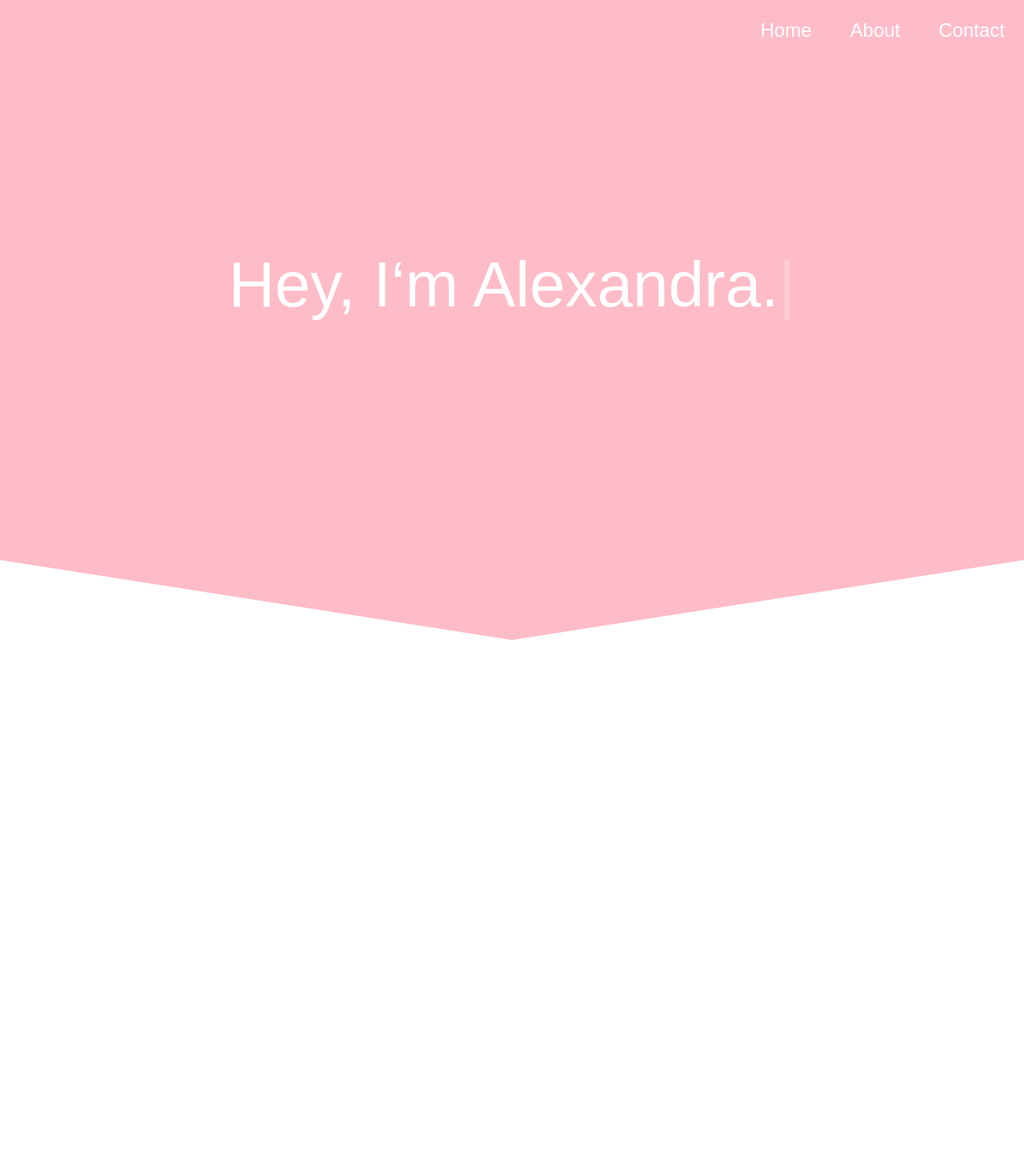
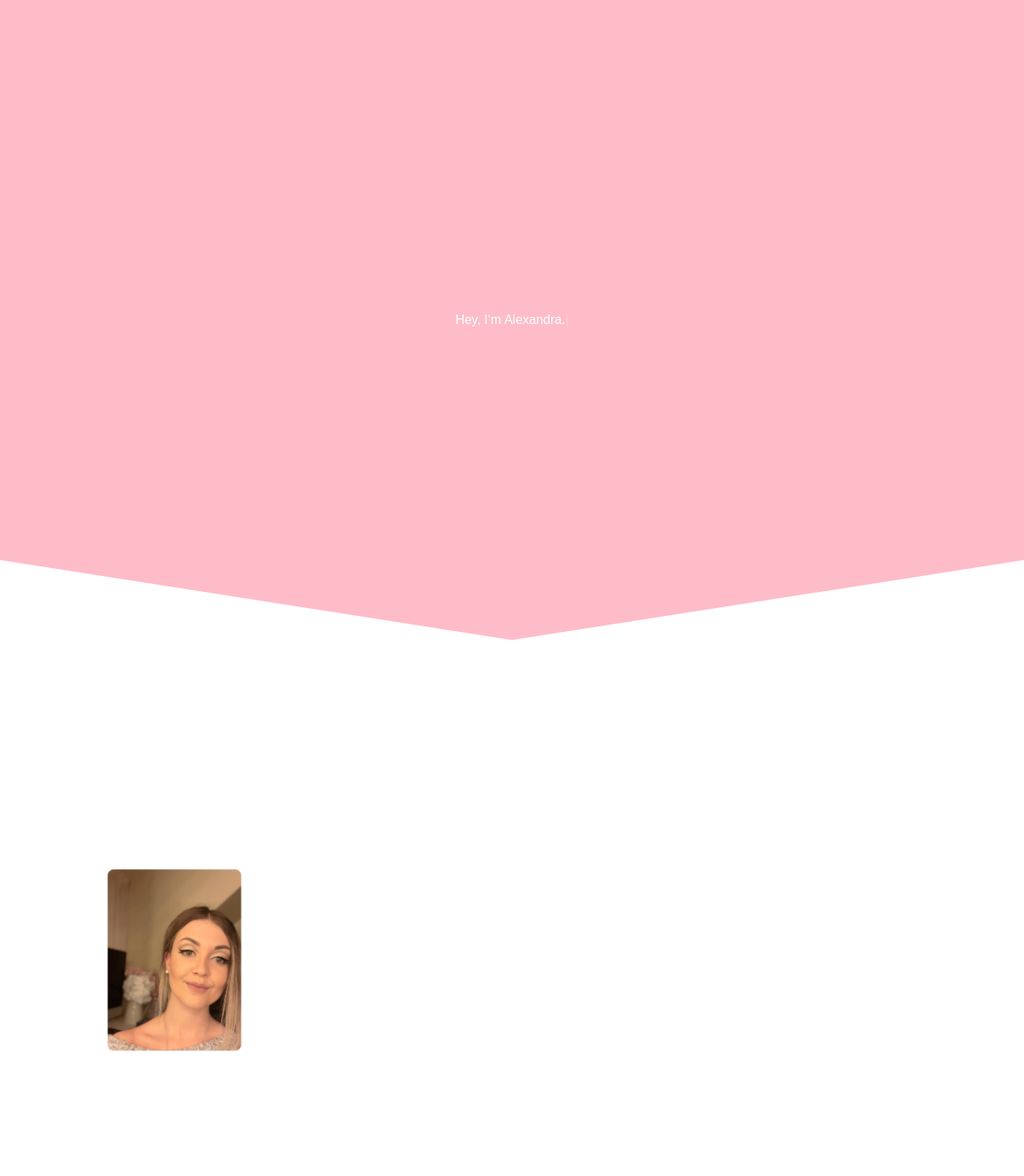
Before and after one commit to alexalala/portfolio, a React (Create React App) app: page / in a window 1280 px wide. Shown: the top 1470 px of the page at 80% size. Before the commit the page ends 800 px from the top, so only its background shows below. Built offline with nearby package versions, Linux system fonts and the light colour scheme.

Commit message:
layout now into one long scrollable page

```diff
--- a/src/App.js
+++ b/src/App.js
@@ -2,21 +2,14 @@ import React, { Component } from 'react';
 import { Route, BrowserRouter } from 'react-router-dom';
 import { injectGlobal } from 'styled-components';
 
-import Navbar from './components/Navbar';
-
-import Home from './pages/Home';
-import About from './pages/About';
-import Contact from './pages/Contact';
+import Main from './layouts/Main.jsx';
 
 class App extends Component {
   render() {
     return (
       <BrowserRouter>
         <div className="App">
-          <Navbar />
-          <Route exact path="/" component={Home} />
-          <Route path="/about" component={About} />
-          <Route path="/contact" component={Contact} />
+          <Route exact path="/" component={Main} />
         </div>
       </BrowserRouter>
     );
--- /dev/null
+++ b/src/layouts/Main.jsx
@@ -0,0 +1,19 @@
+import React, { Component, Fragment } from 'react';
+
+import Home from '../pages/Home.js';
+import About from '../pages/About.js';
+import Contact from '../pages/Contact.js';
+
+class Main extends Component {
+  render() {
+    return (
+      <Fragment>
+        <Home />
+        <About />
+        <Contact />
+      </Fragment>
+    );
+  };
+};
+
+export default Main;
--- /dev/null
+++ b/src/layouts/PageWrapper.jsx
@@ -0,0 +1,23 @@
+import React, {  Component} from 'react';
+import styled from 'styled-components';
+
+class PlainPageWrapper extends Component {
+  render() {
+    return (
+      <div className={this.props.className}>
+        { this.props.children }
+      </div>
+    );
+  };
+};
+
+const PageWrapper = styled(PlainPageWrapper)`
+  align-items: center;
+  display: flex;
+  height: 100vh;
+  justify-content: center;
+  margin-left: 10%;
+  width: 80%;
+`;
+
+export default PageWrapper;
--- a/src/pages/About.js
+++ b/src/pages/About.js
@@ -1,5 +1,7 @@
 import React, { Component } from 'react';
 import styled from 'styled-components';
+
+import PageWrapper from '../layouts/PageWrapper.jsx';
 
 const Me = styled.img`
   height: 240px;
@@ -10,10 +12,10 @@ const Me = styled.img`
 class About extends Component {
   render() {
     return (
-      <div>
+      <PageWrapper>
         <Me src={require('../styles/assets/myself.jpg')} alt="myself"></Me>
         <p>I&lsquo;m Alexandra. A front-end web developer based in Norwich. I enjoy creating beautiful, innovative interfaces that people love to use.</p>
-      </div>
+      </PageWrapper>
     );
   };
 };
--- a/src/pages/Contact.js
+++ b/src/pages/Contact.js
@@ -2,12 +2,7 @@ import React, { Component } from 'react';
 import styled from 'styled-components';
 
 import Subheader from '../components/Subheader.js';
-
-const ContactContent = styled.div`
-  width: 80%;
-  margin-left: 10%;
-  text-align: left;
-`;
+import PageWrapper from '../layouts/PageWrapper.jsx';
 
 const FormInput = styled.input`
   width: 100%;
@@ -30,7 +25,7 @@ const FormTextarea = styled.textarea`
 class Contact extends Component {
   render() {
     return (
-      <ContactContent>
+      <PageWrapper>
         <Subheader>Feel free to get in touch!</Subheader>
         <form action="https://formspree.io/contact@alexandramoo.re" method="POST">
           <label>
@@ -47,7 +42,7 @@ class Contact extends Component {
           </label>
           <FormInput type="submit" value="Send"></FormInput>
         </form>
-      </ContactContent>
+      </PageWrapper>
     );
   };
 };
--- a/src/pages/Home.js
+++ b/src/pages/Home.js
@@ -4,14 +4,7 @@ import Typist from 'react-typist';
 
 import 'react-typist/dist/Typist.css';
 import * as palette from '../styles/variables.js';
-
-const HomeContent = styled.div`
-  font-size: 5rem;
-  height: 70%;
-  display: flex;
-  align-items: center;
-  justify-content: center;
-`;
+import PageWrapper from '../layouts/PageWrapper.jsx';
 
 const Triangle = styled.div`
   position: fixed;
@@ -24,12 +17,12 @@ const Triangle = styled.div`
 class Home extends Component {
   render() {
     return (
-      <HomeContent>
+      <PageWrapper>
         <Typist>
           Hey, I&lsquo;m Alexandra.
         </Typist>
         <Triangle></Triangle>
-      </HomeContent>
+      </PageWrapper>
     );
   };
 };
```
